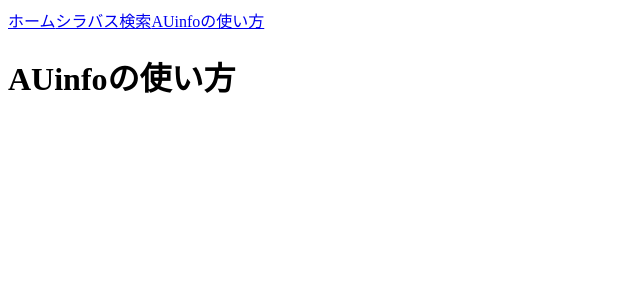
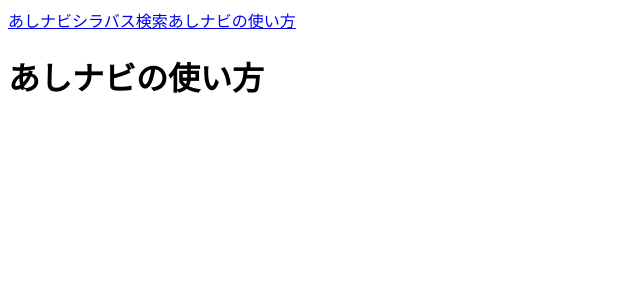
Before and after one commit to kappy0713/AUinfo, a Next.js app: page /about in a window 1280 px wide. Shown: the top 300 px of the page, without its empty margins (0-640 px from the left). Built offline with nearby package versions, Linux system fonts and the light colour scheme.

Commit message:
headerUpdate

```diff
--- a/src/pages/about.jsx
+++ b/src/pages/about.jsx
@@ -3,10 +3,12 @@ import Link from 'next/link';
 export default function About() {
     return (
         <div>
-            <Link href="/">ホーム</Link>
-            <Link href="/search">シラバス検索</Link>
-            <Link href="/about">AUinfoの使い方</Link>
-            <h1>AUinfoの使い方</h1>
+          <header>
+              <Link href="/">あしナビ</Link>
+              <Link href="/search">シラバス検索</Link>
+              <Link href="/about">あしナビの使い方</Link>
+          </header>
+          <h1>あしナビの使い方</h1>
         </div>
     );
 }
```
Also changed, not shown: src/pages/search.jsx (+5 -3 lines).
